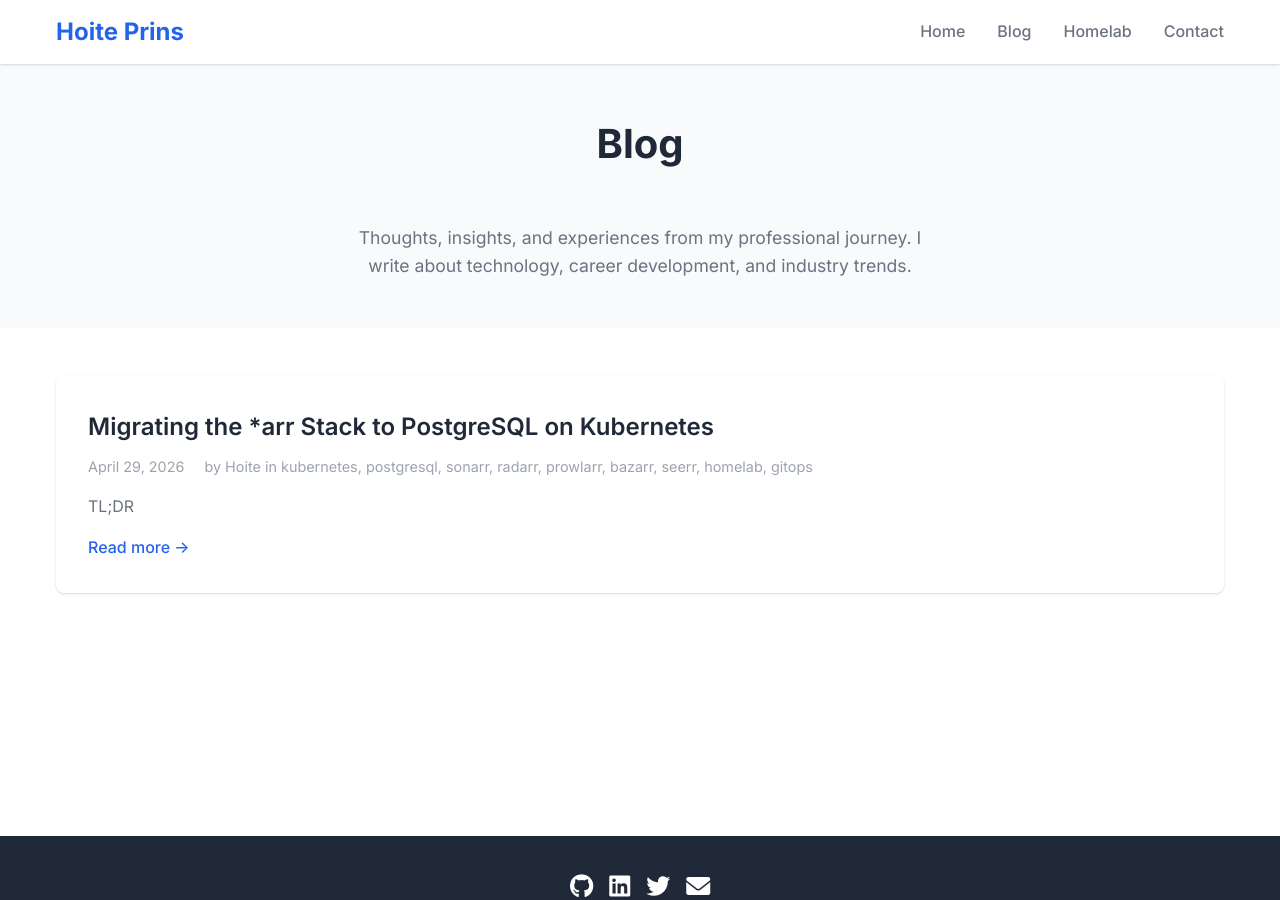
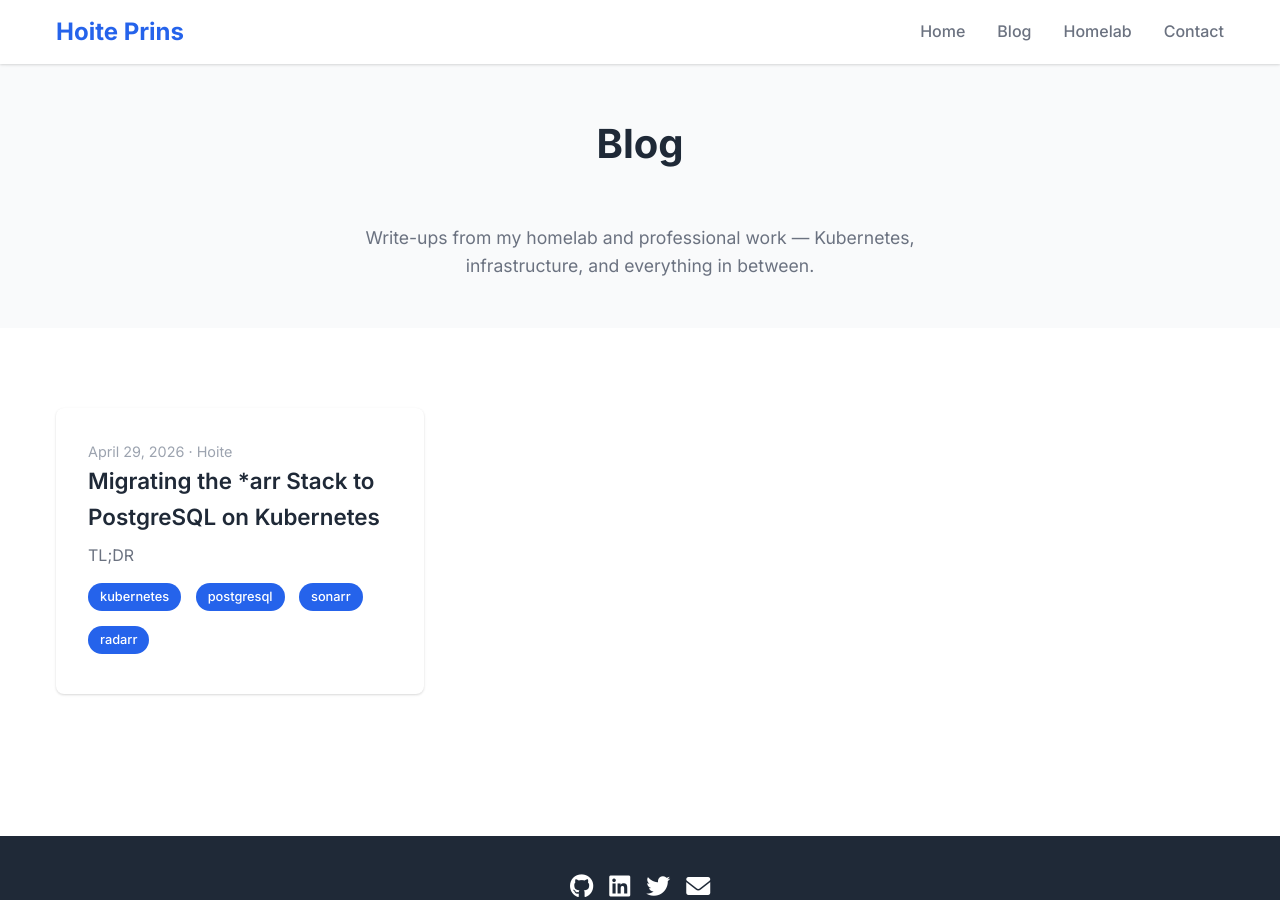
Before and after one commit to Hoite/hoite.github.io, a Jekyll site: the page built from blog.md, in a window 1280 px wide and 900 px high. Built offline with Jekyll 4.4.1, drawn with Linux system fonts in a browser that asks for light colours.

```diff
--- a/assets/css/style.css
+++ b/assets/css/style.css
@@ -320,6 +320,26 @@ body {
 .blog-card-meta {
     color: var(--text-light);
     font-size: 0.9rem;
+}
+
+.blog-card-tags {
+    margin-top: 1rem;
+    display: flex;
+    flex-wrap: wrap;
+    gap: 0.4rem;
+}
+
+.blog-list .blog-grid {
+    grid-template-columns: repeat(auto-fill, minmax(340px, 1fr));
+    margin-top: 2rem;
+}
+
+.blog-list .blog-card-title {
+    font-size: 1.4rem;
+}
+
+.blog-list .blog-card-content {
+    padding: 2rem;
 }
 
 /* Contact section */
--- a/blog.md
+++ b/blog.md
@@ -8,8 +8,7 @@ permalink: /blog/
     <div class="container">
         <h1 class="section-title">Blog</h1>
         <p style="color: var(--text-secondary); font-size: 1.1rem; max-width: 600px; margin: 0 auto;">
-            Thoughts, insights, and experiences from my professional journey.
-            I write about technology, career development, and industry trends.
+            Write-ups from my homelab and professional work — Kubernetes, infrastructure, and everything in between.
         </p>
     </div>
 </section>
@@ -17,38 +16,31 @@ permalink: /blog/
 <section class="blog-list">
     <div class="container">
         {% if site.posts.size > 0 %}
+        <div class="blog-grid">
             {% for post in site.posts %}
-            <article class="blog-post">
-                <h2 class="blog-post-title">
-                    <a href="{{ post.url | relative_url }}">{{ post.title }}</a>
-                </h2>
-
-                <div class="blog-post-meta">
-                    <time datetime="{{ post.date | date_to_xmlschema }}">
-                        {{ post.date | date: "%B %d, %Y" }}
-                    </time>
-                    {% if post.author %}
-                    <span class="post-author">by {{ post.author }}</span>
-                    {% endif %}
+            <a href="{{ post.url | relative_url }}" class="blog-card">
+                <div class="blog-card-content">
+                    <div class="blog-card-meta">
+                        <time datetime="{{ post.date | date_to_xmlschema }}">
+                            {{ post.date | date: "%B %d, %Y" }}
+                        </time>
+                        {% if post.author %}
+                        <span>· {{ post.author }}</span>
+                        {% endif %}
+                    </div>
+                    <h2 class="blog-card-title">{{ post.title }}</h2>
+                    <p class="blog-card-excerpt">{{ post.excerpt | strip_html | truncatewords: 30 }}</p>
                     {% if post.tags.size > 0 %}
-                    <span class="post-tags-inline">
-                        in
-                        {% for tag in post.tags %}
-                        <span class="tag-inline">{{ tag }}</span>{% unless forloop.last %}, {% endunless %}
+                    <div class="blog-card-tags">
+                        {% for tag in post.tags limit:4 %}
+                        <span class="tag">{{ tag }}</span>
                         {% endfor %}
-                    </span>
+                    </div>
                     {% endif %}
                 </div>
-
-                <div class="blog-post-excerpt">
-                    {{ post.excerpt | strip_html | truncatewords: 50 }}
-                </div>
-
-                <a href="{{ post.url | relative_url }}" class="read-more">
-                    Read more →
-                </a>
-            </article>
+            </a>
             {% endfor %}
+        </div>
         {% else %}
         <div style="text-align: center; padding: 4rem 0;">
             <h3 style="color: var(--text-secondary); margin-bottom: 1rem;">No blog posts yet</h3>
```
